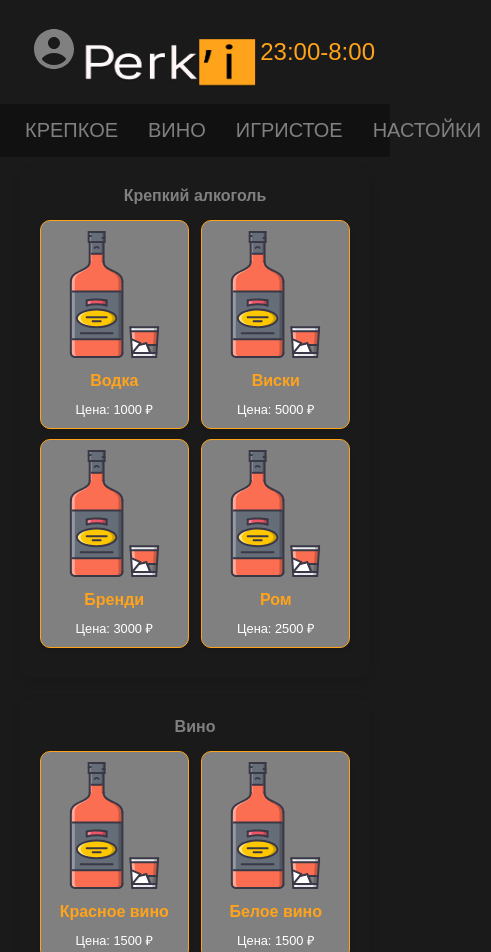
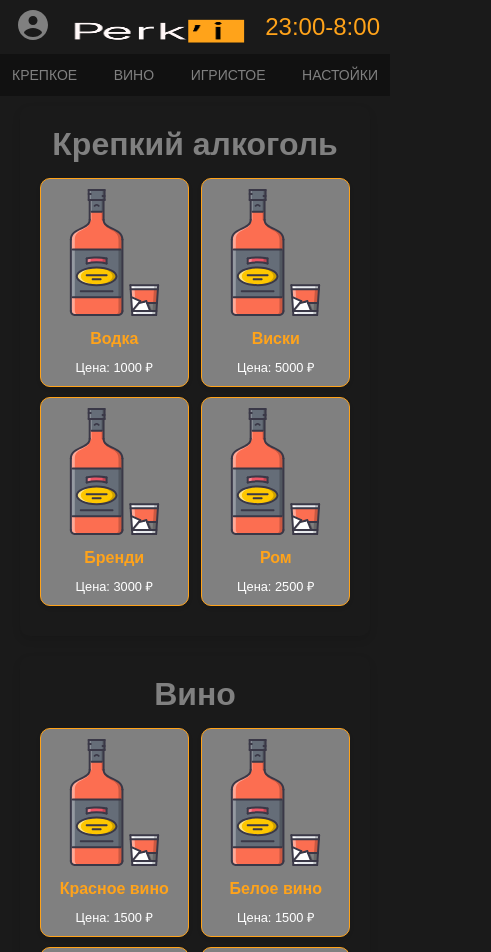
Before and after one commit to ban2003men/site-rep, a plain HTML site: page index.html in a window 390 px wide. Shown: the top 952 px of the page, 491 px wide, since content can reach past the window. Drawn offline with Linux system fonts and the light colour scheme; a script that the page names is missing.

Commit message:
Update style.css

```diff
--- a/style.css
+++ b/style.css
@@ -201,14 +201,57 @@ h1 {
 }
 
 /* Медиазапрос для экранов до 480px */
+/* Медиазапрос для экранов до 480px */
 @media (max-width: 480px) {
     h1 {
         font-size: 1.5em;
         margin-bottom: 15px;
     }
 
-    .section h2 {
-        font-size: 1em;
+    .header {
+        padding: 5px 10px; /* Уменьшение внутреннего отступа */
+    }
+
+    .header-left .icon,
+    .header-right .icon {
+        font-size: 18px; /* Уменьшение размера иконок */
+        margin-left: 5px; /* Уменьшение отступа между иконками */
+    }
+
+    .logo {
+        height: 40px; /* Уменьшение логотипа */
+    }
+
+    .category-menu {
+        padding: 5px 0; /* Уменьшение внутреннего отступа */
+    }
+
+    .category-menu ul {
+        list-style: none;
+        display: flex; /* Сохраняем горизонтальное меню */
+        justify-content: space-between; /* Равномерное распределение элементов */
+        padding: 0;
+        overflow-x: auto; /* Добавление прокрутки при необходимости */
+        white-space: nowrap; /* Предотвращаем перенос строк */
+    }
+
+    .category-menu ul li {
+        margin: 0 2px; /* Уменьшение отступов между пунктами меню */
+    }
+
+    .category-menu ul li a {
+        color: #808080;
+        text-decoration: none;
+        padding: 8px 10px; /* Увеличение внутреннего отступа для кликабельности */
+        font-size: 14px; /* Уменьшение размера текста */
+        border-radius: 4px;
+        text-align: center;
+        display: block;
+    }
+
+    .category-menu ul li a:hover {
+        background-color: #ff9900;
+        color: #ffff;
     }
 
     .container {
```
